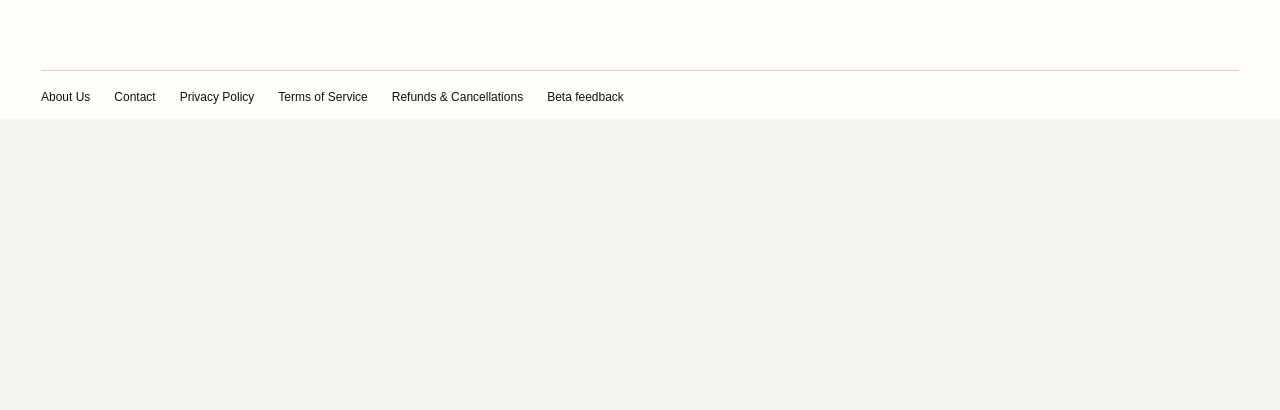
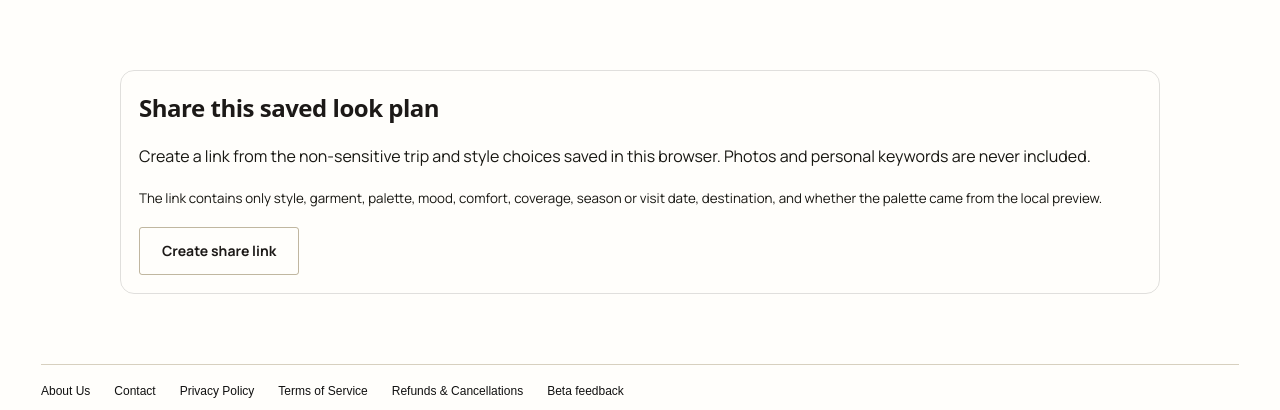
Before and after one commit to lgkangno1-svg/Kang-s-brain, a Next.js app in the folder projects/korea-avocadoss/: page /en/style in a window 1280 px wide. Shown: the part 1772-2182 px from the top of the page. Before the commit the page ends 1891 px from the top, so only its background shows below. Built offline with nearby package versions, Linux system fonts and the light colour scheme.

Commit message:
feat(korea): add privacy-safe share flow to My Korea Look

```diff
--- a/projects/korea-avocadoss/src/app/[locale]/style/page.tsx
+++ b/projects/korea-avocadoss/src/app/[locale]/style/page.tsx
@@ -2,6 +2,7 @@ import type {Metadata} from 'next';
 import {setRequestLocale} from 'next-intl/server';
 import {StyleConsultationV5} from '@/features/looks/style-consultation-v5';
 import {StyleInputModeChoice} from '@/features/looks/style-input-mode-choice';
+import {StylePlanShareLink} from '@/features/looks/StylePlanShareLink';
 import {Link} from '@/i18n/navigation';
 import {localizedAlternates} from '@/lib/seo/localized-metadata';
 
@@ -49,5 +50,6 @@ export default async function StylePage({params}:{params:Promise<{locale:string}
     </aside>
     <div style={{maxWidth:1080,margin:'0 auto',padding:'0 20px'}}><StyleInputModeChoice/></div>
     <StyleConsultationV5/>
+    <StylePlanShareLink locale={safeLocale}/>
   </main>;
 }
```
